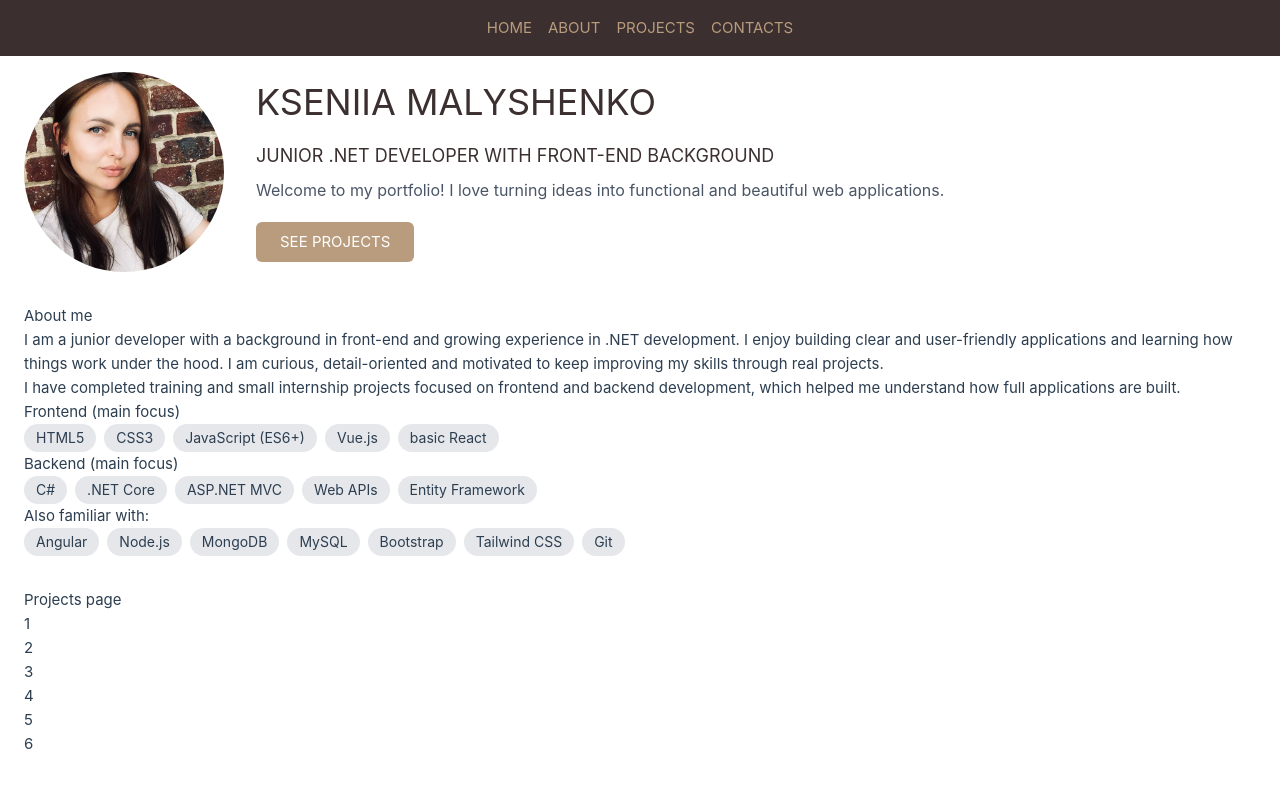
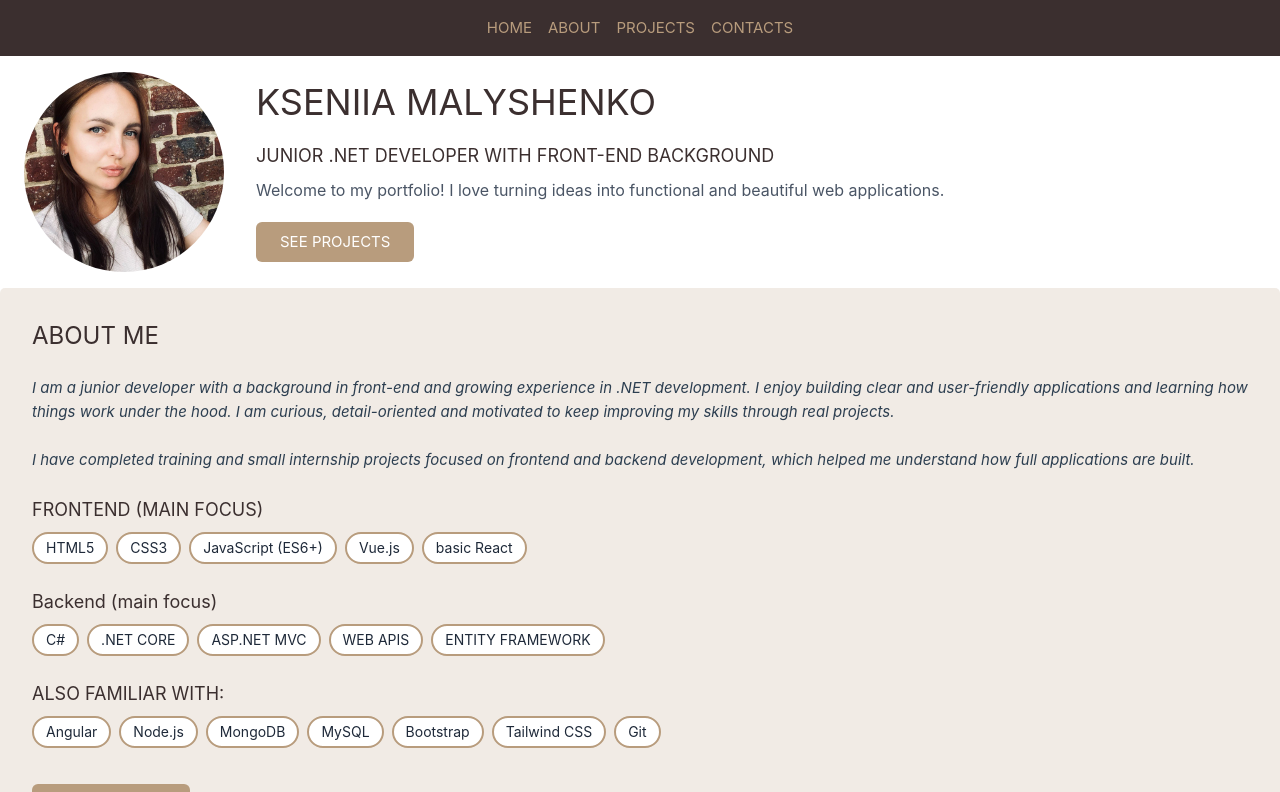
Before and after one commit to kseniyamesch/portfolio, a Vue app: page /about in a window 1280 px wide. Shown: the top 792 px of the page. Built offline with nearby package versions, Linux system fonts and the light colour scheme.

Commit message:
about section added

```diff
--- a/src/components/About.vue
+++ b/src/components/About.vue
@@ -1,42 +1,45 @@
 <template>
-  <section id="about" class="px-6 py-4">
-    <h2>About me</h2>
-    <p>I am a junior developer with a background in front-end and growing experience in .NET development.
+  <section id="about" class="px-8 py-8 bg-[rgba(184,156,125,0.2)]">
+    <h2 class="text-primaryText bold text-2xl uppercase mb-6!">About me</h2>
+    <p class="italic">I am a junior developer with a background in front-end and growing experience in .NET development.
       I enjoy building clear and user-friendly applications and learning how things work under the hood.
       I am curious, detail-oriented and motivated to keep improving my skills through real projects.</p>
-      <p>I have completed training and small internship projects focused on frontend and backend development, which helped me understand how full applications are built.</p>
-    <h3>Frontend (main focus)</h3>
+      <br>
+      <p class="italic">I have completed training and small internship projects focused on frontend and backend development, which helped me understand how full applications are built.</p>
+    <h3 class="mt-6! mb-2! text-lg font-semibold text-primaryText uppercase">Frontend (main focus)</h3>
     <ul class="flex flex-wrap gap-2">
-      <li class="px-3 py-1 bg-gray-200 rounded-full text-sm">HTML5</li>
-      <li class="px-3 py-1 bg-gray-200 rounded-full text-sm">CSS3</li>
-      <li class="px-3 py-1 bg-gray-200 rounded-full text-sm">JavaScript (ES6+)</li>
-      <li class="px-3 py-1 bg-gray-200 rounded-full text-sm">Vue.js</li>
-      <li class="px-3 py-1 bg-gray-200 rounded-full text-sm">basic React</li>
+      <li class="px-3 py-1 bg-white border-2 border-accent rounded-full text-sm text-gray-800">HTML5</li>
+      <li class="px-3 py-1 bg-white border-2 border-accent rounded-full text-sm text-gray-800">CSS3</li>
+      <li class="px-3 py-1 bg-white border-2 border-accent rounded-full text-sm text-gray-800">JavaScript (ES6+)</li>
+      <li class="px-3 py-1 bg-white border-2 border-accent rounded-full text-sm text-gray-800">Vue.js</li>
+      <li class="px-3 py-1 bg-white border-2 border-accent rounded-full text-sm text-gray-800">basic React</li>
     </ul>
 
-    <h3>Backend (main focus)</h3>
-    <ul class="flex flex-wrap gap-2">
-      <li class="px-3 py-1 bg-gray-200 rounded-full text-sm">C#</li>
-      <li class="px-3 py-1 bg-gray-200 rounded-full text-sm">.NET Core</li>
-      <li class="px-3 py-1 bg-gray-200 rounded-full text-sm">ASP.NET MVC</li>
-      <li class="px-3 py-1 bg-gray-200 rounded-full text-sm">Web APIs</li>
-      <li class="px-3 py-1 bg-gray-200 rounded-full text-sm">Entity Framework</li>
+    <h3 class="mt-6! mb-2! text-lg font-semibold text-primaryText">Backend (main focus)</h3>
+    <ul class="flex flex-wrap gap-2 uppercase">
+      <li class="px-3 py-1 bg-white border-2 border-accent rounded-full text-sm text-gray-800">C#</li>
+      <li class="px-3 py-1 bg-white border-2 border-accent rounded-full text-sm text-gray-800">.NET Core</li>
+      <li class="px-3 py-1 bg-white border-2 border-accent rounded-full text-sm text-gray-800">ASP.NET MVC</li>
+      <li class="px-3 py-1 bg-white border-2 border-accent rounded-full text-sm text-gray-800">Web APIs</li>
+      <li class="px-3 py-1 bg-white border-2 border-accent rounded-full text-sm text-gray-800">Entity Framework</li>
     </ul>
 
-    <h3>Also familiar with:</h3>
+    <h3 class="mt-6! mb-2! text-lg font-semibold text-primaryText uppercase">Also familiar with:</h3>
     <ul class="flex flex-wrap gap-2">
-      <li class="px-3 py-1 bg-gray-200 rounded-full text-sm">Angular</li>
-      <li class="px-3 py-1 bg-gray-200 rounded-full text-sm">Node.js</li>
-      <li class="px-3 py-1 bg-gray-200 rounded-full text-sm">MongoDB</li>
-      <li class="px-3 py-1 bg-gray-200 rounded-full text-sm">MySQL</li>
-      <li class="px-3 py-1 bg-gray-200 rounded-full text-sm">Bootstrap</li>
-      <li class="px-3 py-1 bg-gray-200 rounded-full text-sm">Tailwind CSS</li>
-      <li class="px-3 py-1 bg-gray-200 rounded-full text-sm">Git</li>
+      <li class="px-3 py-1 bg-white border-2 border-accent rounded-full text-sm text-gray-800">Angular</li>
+      <li class="px-3 py-1 bg-white border-2 border-accent rounded-full text-sm text-gray-800">Node.js</li>
+      <li class="px-3 py-1 bg-white border-2 border-accent rounded-full text-sm text-gray-800">MongoDB</li>
+      <li class="px-3 py-1 bg-white border-2 border-accent rounded-full text-sm text-gray-800">MySQL</li>
+      <li class="px-3 py-1 bg-white border-2 border-accent rounded-full text-sm text-gray-800">Bootstrap</li>
+      <li class="px-3 py-1 bg-white border-2 border-accent rounded-full text-sm text-gray-800">Tailwind CSS</li>
+      <li class="px-3 py-1 bg-white border-2 border-accent rounded-full text-sm text-gray-800">Git</li>
     </ul>
+    <a href="#projects" class="inline-block mt-9! px-6 py-2 bg-accent text-white uppercase rounded-md font-semibold hover:bg-accent-dark hover:scale-105 transition duration-200">See projects</a>
+
   </section>
 </template>
 
-<style>
+<style scoped>
 /* @media (min-width: 1024px) {
   .about {
     min-height: 100vh;
@@ -44,4 +47,11 @@
     align-items: center;
   }
 } */
+
+section {
+  /* border-top: 4px solid rgba(59, 47, 47, 0.4); */
+  /* background-color: rgba(184, 156, 125, 0.2); */
+  border-radius: 5px;
+}
+
 </style>
```
